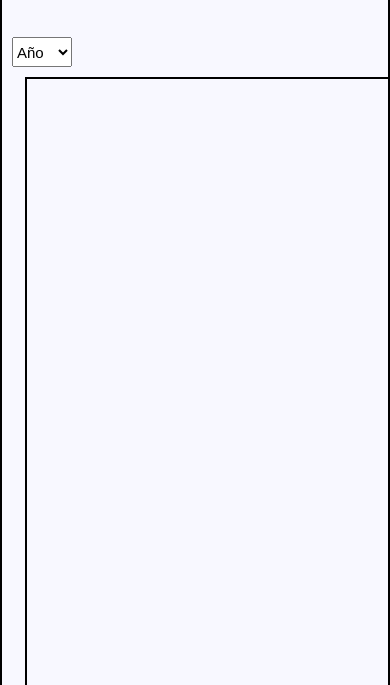
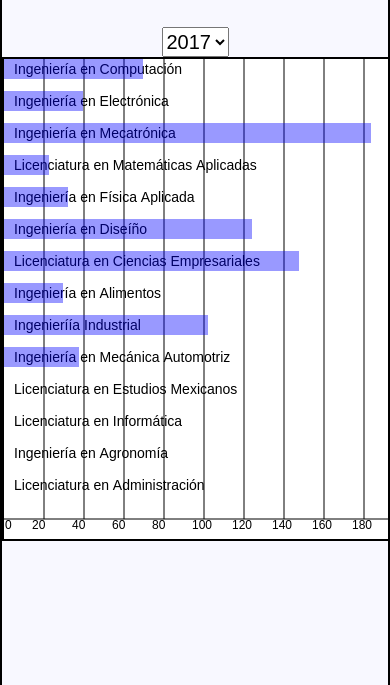
Before and after one commit to jerza1/CatalogoProf, a plain HTML site: page alumnos.html in a window 390 px wide. Shown: the part 159-844 px from the top of the page. Drawn offline with Linux system fonts and the light colour scheme.

Commit message:
Falta el Design responsive :P

```diff
--- a/alumnos.html
+++ b/alumnos.html
@@ -4,17 +4,19 @@
 	<title>Gr&aacute;fica de Alumnos</title>
 	<meta charset="utf-8">
 	<link rel="stylesheet" type="text/css" href="css/alumn.css">
+	<script src="js/grafAlum.js"></script>
 </head>
 <body>
 	<div class = "contenedor">
 		<h1>Gr&aacute;fica de Alumnos por a&ntilde;o</h1>
-		<select id="anio">
-			<option value="0" selected>A&ntilde;o</option>
-			<option value="2015">2015</option>
-			<option value="2016">2016</option>
-			<option value="2017">2017</option>
-		</select>
-		<canvas id="lienzo" width="950" height="650">
+		<div id='anio'>
+			<select id="lista">
+				<option value="2015">2015</option>
+				<option value="2016">2016</option>
+				<option value="2017" selected>2017</option>
+			</select>
+		</div>
+		<canvas id="lienzo" width="650" height="480">
 			Su navegador no soporta el elemento CANVAS
 		</canvas>
 	</div>
@@ -24,5 +26,4 @@
 		2016-2017
 	</footer>
 </body>
-<script src="js/grafAlum.js"></script>
 </html>
--- a/css/alumn.css
+++ b/css/alumn.css
@@ -25,17 +25,21 @@ h1{
 	padding: 30px;
 	box-shadow: inset 0 10px 20px rgba(0, 0, 0, 0.8);
 }
-#anio{
-	font-size: 15px;
+#anio {
+	margin: 0px auto;
+	width: 100px;
+	text-align: center;
+}
+#lista {
+	font-size: 20px;
 	font-family: sans-serif;
-	margin: 10px 10px;
-	width: 60px;
 	height: 30px;
 }
-#lienzo{
+#lienzo {
 	border: 2px solid black;
-	margin: 0px 23px;
-
+	margin-left: auto;
+	display: block;
+	margin-right: auto;
 }
 footer{
 	margin: 0px auto;
--- a/css/estilos.css
+++ b/css/estilos.css
@@ -14,7 +14,7 @@ body{
 	min-height: 100%;
 	height: auto;
 	background-color: ghostwhite;
-	overflow: auto;
+	overflow: hidden;
 }
 .title{
 	color:white;
@@ -44,7 +44,7 @@ body{
 	background: black;
 	overflow: auto;
 }
-.title2{
+#title2{
 	font-size: 20px;
 	font-family: Georgia, serif;
 	background-color: lightblue;
--- a/js/grafAlum.js
+++ b/js/grafAlum.js
@@ -1,6 +1,9 @@
+window.addEventListener("load",function() {
 	var cv = document.getElementById('lienzo');
 	ctx = cv.getContext('2d');
-var anio = document.getElementById('anio');
+	var anio = document.getElementById('lista');
+
+	miFuncion("json/carrera.json",carrera,0);
 
 	function miFuncion(ruta,fun,myArr2) {
 		var xmlhttp = cargarXMLHttp();
@@ -19,63 +22,47 @@ function miFuncion(ruta,fun,myArr2) {
 		xmlhttp.open("GET", ruta, true);
 		xmlhttp.send();
 	}
+
 	function carrera(carrera,myArr2) {
-    /*carr.addEventListener("change",function(){
 		miFuncion("json/grupo.json",desplegar,carrera);
-	});*/
-	anio.addEventListener("change",function(){
+	}
+
+	function desplegar(alumn,carrera) {
+		var total = [];	var nombres = []; var tam = carrera.length;
+
+		for (var j = 0; j < tam; j++) {
+			if( carrera[j].tipo == 1){
+				nombres.push(carrera[j].nombre);
+				for (var i = 0,cont = 0; i <  alumn.length; i++) {
+					if(alumn[i].periodo == 'A' || alumn[i].periodo == 'B'){
+						if(alumn[i].carrera_id == carrera[j].id && alumn[i].anio == anio.value){
+							cont += alumn[i].alumnos;
+						}
+					}
+				}
+				total.push(cont);
+			}
+		}
+
+		cuadricula();
+
+		ctx.font = "14px Arial";
+		ctx.fillText(nombres[0],10,15);
+		for (var i = 1; i < nombres.length; i++) {
+			ctx.fillText(nombres[i],10,(32*i)+15);
+		}
+
+		ctx.fillStyle = "rgba(0,0,255,0.4)";
+		ctx.fillRect(0,0,(total[0]/2)*2,20);
+		for (var i = 1; i < total.length; i++) {
+			ctx.fillRect(0,(32*i),(total[i]/2)*2,20);
+		}
+
+		anio.addEventListener("change",function() {
 			miFuncion("json/grupo.json",desplegar,carrera);
 		});
 	}
-function desplegar(alumn,carrera){
-	var total = [];
-	var tam = carrera.length;
-	for (var i = 0; i < tam; i++) {
-		total[i] = 0;
-	}
-	for (var i = 0; i < alumn.length; i++) {
-		for (var j = 0; j < tam; j++) {
-			if(alumn[i].carrera_id == carrera[j].id && alumn[i].anio == anio.value){
-				total[j] += alumn[i].alumnos;
-			}
-		}
-	}
-	console.log(total);
-    ctx.fillStyle = "white";
-    ctx.fillRect(0,0,cv.width,cv.height);
-    ctx.fillStyle = "black";
-    ctx.moveTo(0,cv.height-20);
-	ctx.lineTo(cv.width ,cv.height-20);
-	ctx.stroke();
-	num = 0;
-	for (var i = 0; i < 33; i++) {
-		ctx.fillText(num,29*i,cv.height-10);
-		num+=20;
-	}
-	ctx.font = "12px Arial";
-	ctx.fillText(carrera[0].nombre,10,10);
-	for (var i = 1; i < total.length; i++) {
-		ctx.fillText(carrera[i].nombre,10,(18.5*i)+10);
-	}
-	ctx.fillStyle = "rgba(0,0,255,0.4)";
-	ctx.fillRect(0,0,total[0]*1.4,12);
-	for (var i = 1; i < total.length; i++) {
-		ctx.fillRect(0,(18.5*i),total[i]*1.4,12);
-	}
-}
-window.addEventListener("load",function(){
-	ctx.moveTo(0,cv.height-20);
-	ctx.lineTo(cv.width ,cv.height-20);
-	ctx.stroke();
-	num = 0;
-	for (var i = 0; i < 33; i++) {
-		ctx.fillText(num,29*i,cv.height-10);
-		num+=20;
-	}
-	miFuncion("json/carrera.json",carrera,0);
 
-
-});
 	function cargarXMLHttp() {
 		if(window.XMLHttpRequest){
 			xmlhttp = new XMLHttpRequest();
@@ -89,6 +76,7 @@ function cargarXMLHttp() {
 	    } // Helping IE
 	    return xmlhttp;
 	}
+
 	function e() {
 		nArg = arguments.length;
 		if(nArg > 0){
@@ -117,3 +105,30 @@ function e() {
 		}
 		return elemt;
 	}
+
+	function cuadricula() {
+		borrar();
+		ctx.save();
+		ctx.font = "12px Arial";
+		ctx.moveTo(0,cv.height-20);
+		ctx.lineTo(cv.width ,cv.height-20);
+		ctx.stroke();
+		var num = 20;
+		ctx.fillText(0,1,cv.height-10);
+		ctx.beginPath();
+		for (var i = 1; i < 17; i++) {
+			ctx.fillText(num,(40*i)-12,cv.height-10);
+			ctx.moveTo(i*40,0);
+			ctx.lineTo(i*40,cv.height-20);
+			num+=20;
+		}
+		ctx.stroke();
+		ctx.restore();
+	}
+
+	function borrar(argument) {
+		ctx.fillStyle = "white";
+		ctx.fillRect(0,0,cv.width,cv.height);
+		ctx.fillStyle = "black";
+	}
+});
```
Also changed, not shown: index.html (+5 -5 lines), js/grafProf.js (+25 -14 lines), js/utils.js (+22 -27 lines), prof.html (+3 -2 lines). Lines whose indentation alone changed are shown as unchanged.
